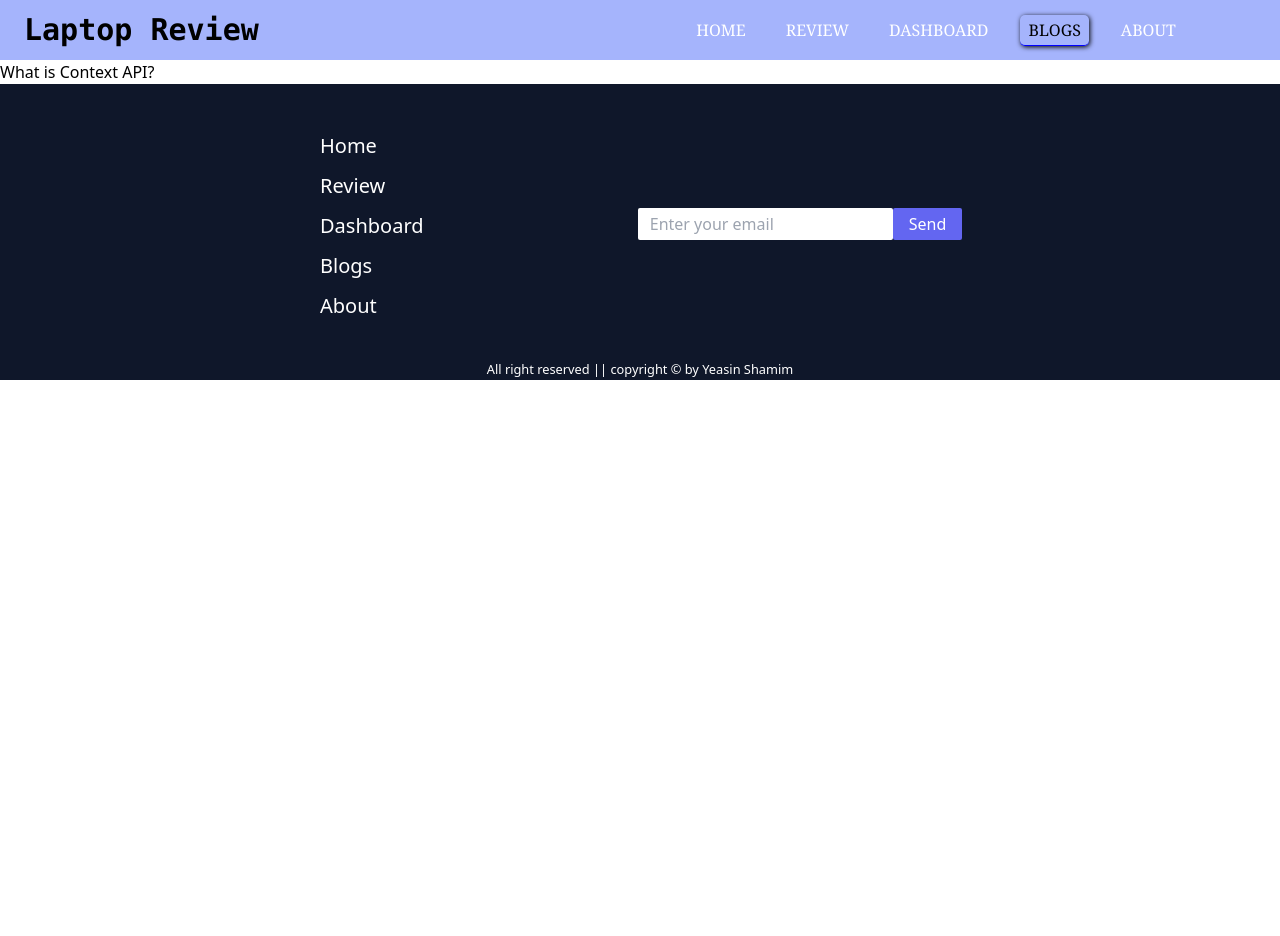
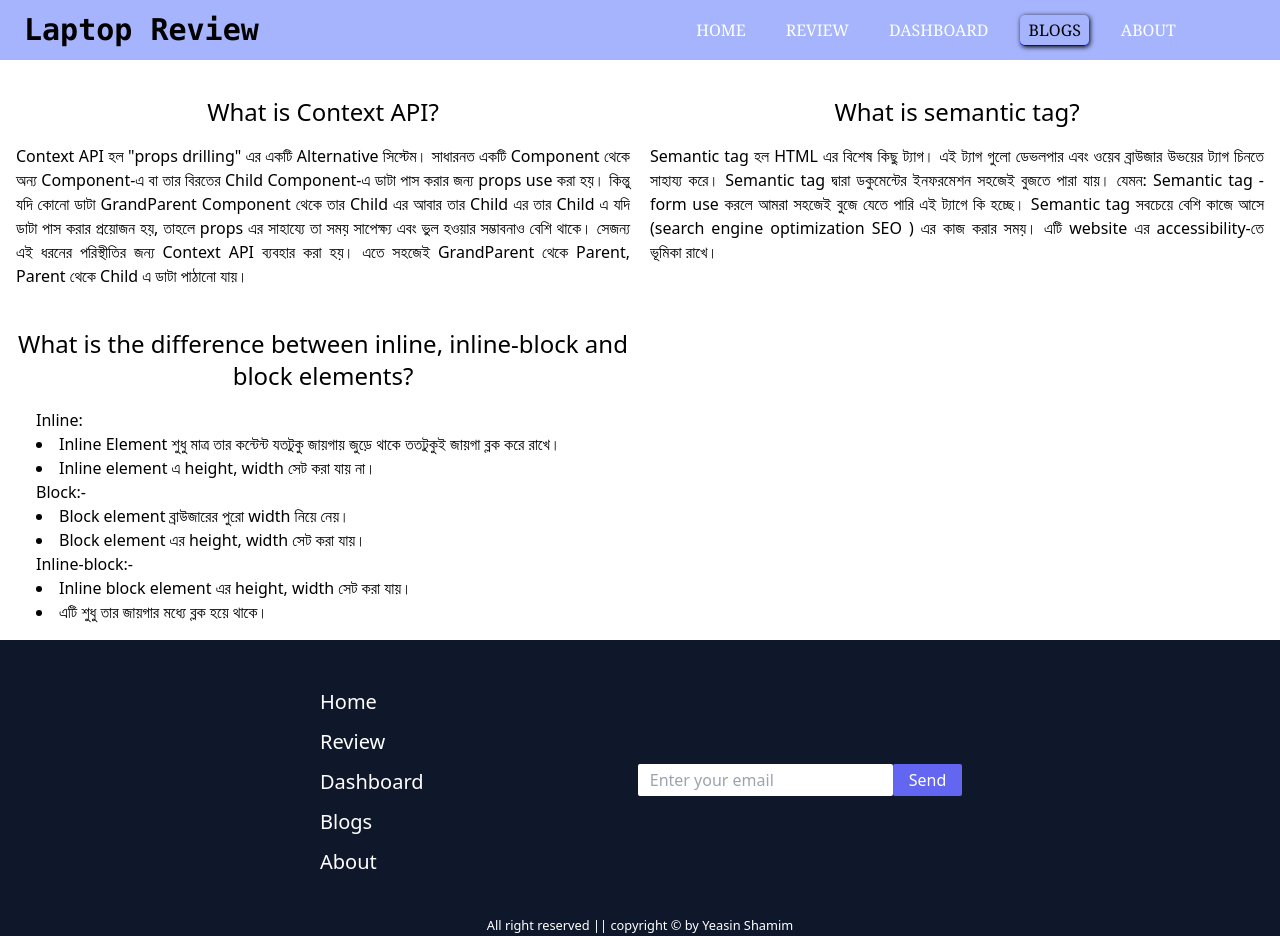
Before and after one commit to yeasinshamimdev/product-analysis-website, a React (Create React App) app: page /blogs in a window 1280 px wide. Before the commit the page ends 800 px from the top, so only its background shows below. Built offline with nearby package versions, Linux system fonts and the light colour scheme.

Commit message:
blogs done

```diff
--- a/src/components/Blogs/Blogs.js
+++ b/src/components/Blogs/Blogs.js
@@ -2,10 +2,26 @@ import React from 'react';
 
 const Blogs = () => {
     return (
-        <article>
+        <article className='md:grid grid-cols-2 px-4 py-4 mt-5 gap-5'>
             <section>
-                <h1>What is Context API?</h1>
-                <p></p>
+                <h1 className='text-2xl text-center'>What is Context API?</h1>
+                <p className='text-justify mt-4'>Context API হল "props drilling" এর একটি Alternative সিস্টেম। সাধারনত একটি Component থেকে অন্য Component-এ বা তার বিরতের Child Component-এ ডাটা পাস করার জন্য props use করা হয়। কিন্তু যদি কোনো ডাটা GrandParent Component থেকে তার Child এর আবার তার Child এর তার Child এ যদি ডাটা পাস করার প্রয়োজন হয়, তাহলে props এর সাহায্যে তা সময় সাপেক্ষ্য এবং ভুল হওয়ার সম্ভাবনাও বেশি থাকে। সেজন্য এই ধরনের পরিস্থীতির জন্য Context API ব্যবহার করা হয়। এতে সহজেই GrandParent থেকে Parent, Parent থেকে Child এ ডাটা পাঠানো যায়। </p>
+            </section>
+            <section>
+                <h1 className='text-2xl text-center'>What is semantic tag?</h1>
+                <p className='text-justify mt-4'>Semantic tag হল HTML এর বিশেষ কিছু ট্যাগ। এই ট্যাগ গুলো ডেভলপার এবং ওয়েব ব্রাউজার উভয়ের ট্যাগ চিনতে সাহায্য করে। Semantic tag দ্বারা ডকুমেন্টের ইনফরমেশন সহজেই বুজতে পারা যায়। যেমন: Semantic tag -form use করলে আমরা সহজেই বুজে যেতে পারি এই ট্যাগে কি হচ্ছে। Semantic tag সবচেয়ে বেশি কাজে আসে (search engine optimization SEO ) এর কাজ করার সময়। এটি website এর accessibility-তে ভূমিকা রাখে।  </p>
+            </section>
+            <section>
+                <h1 className='text-2xl text-center mt-5'> What is the difference between inline, inline-block and block elements? </h1>
+                <p className='text-justify mt-4 pl-5'>Inline: <li>Inline Element শুধু মাত্র তার কন্টেন্ট যতটুকু জায়গায় জুড়ে থাকে ততটুকুই জায়গা ব্লক করে রাখে। </li>
+                    <li>Inline element এ height, width সেট করা যায় না।</li>
+                    Block:-
+                    <li>Block element ব্রাউজারের পুরো width নিয়ে নেয়। </li>
+                    <li>Block element এর height, width সেট করা যায়।</li>
+                    Inline-block:-
+                    <li>Inline block element এর height, width সেট করা যায়।</li>
+                    <li>এটি শুধু তার জায়গার মধ্যে ব্লক হয়ে থাকে।</li>
+                </p>
             </section>
         </article>
     );
--- a/src/components/Dashboard/Dashboard.js
+++ b/src/components/Dashboard/Dashboard.js
@@ -4,7 +4,7 @@ import useChartData from '../../hooks/useChartData';
 
 const Dashboard = () => {
     const [chartData, setChartData] = useChartData([]);
-    console.log(chartData);
+
     return (
         <div className='mt-4 md:flex flex-wrap justify-around'>
             <div>
```
